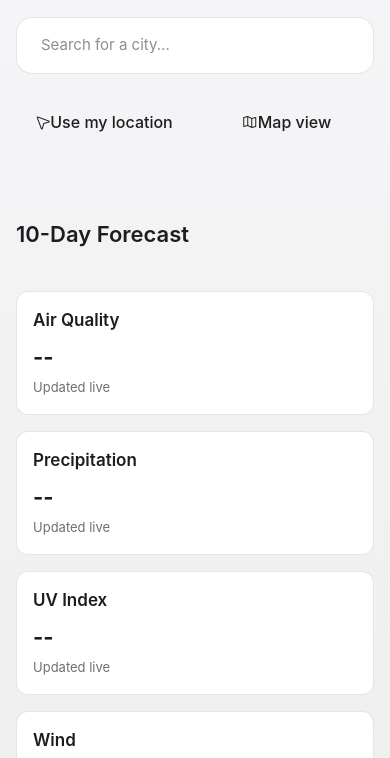
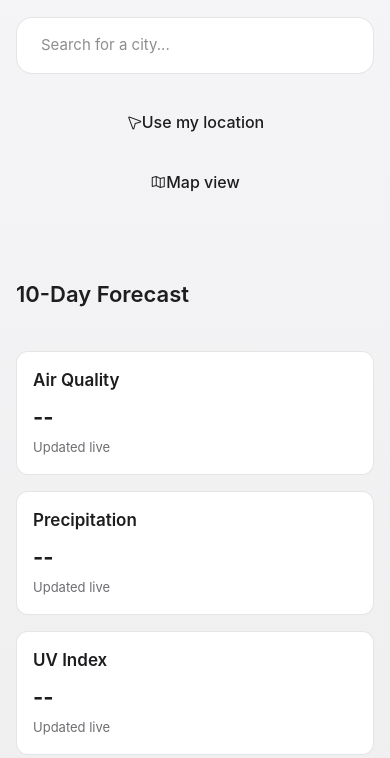
Before and after one commit to anudelman/weather, a plain HTML site: page index.html in a window 390 px wide. Shown: the part 46-804 px from the top of the page. Drawn offline with nearby package versions, Linux system fonts and the light colour scheme; no server answers.

Commit message:
Fix mobile navigation to fully stack vertically
Mobile layout (< 800px) now displays:
1. Logo (centered)
2. Search bar (full width)
3. Use my location button (full width)
4. Map view button (full width)

Each element stacked vertically with consistent spacing.

```diff
--- a/style.css
+++ b/style.css
@@ -67,12 +67,13 @@ img{
 
   .nav-buttons {
     display: flex;
-    gap: var(--spacing-sm);
+    flex-direction: column;
+    gap: var(--spacing-md);
     width: 100%;
   }
 
   .nav-buttons .text-button {
-    flex: 1;
+    width: 100%;
     justify-content: center;
     display: flex;
     align-items: center;
```
